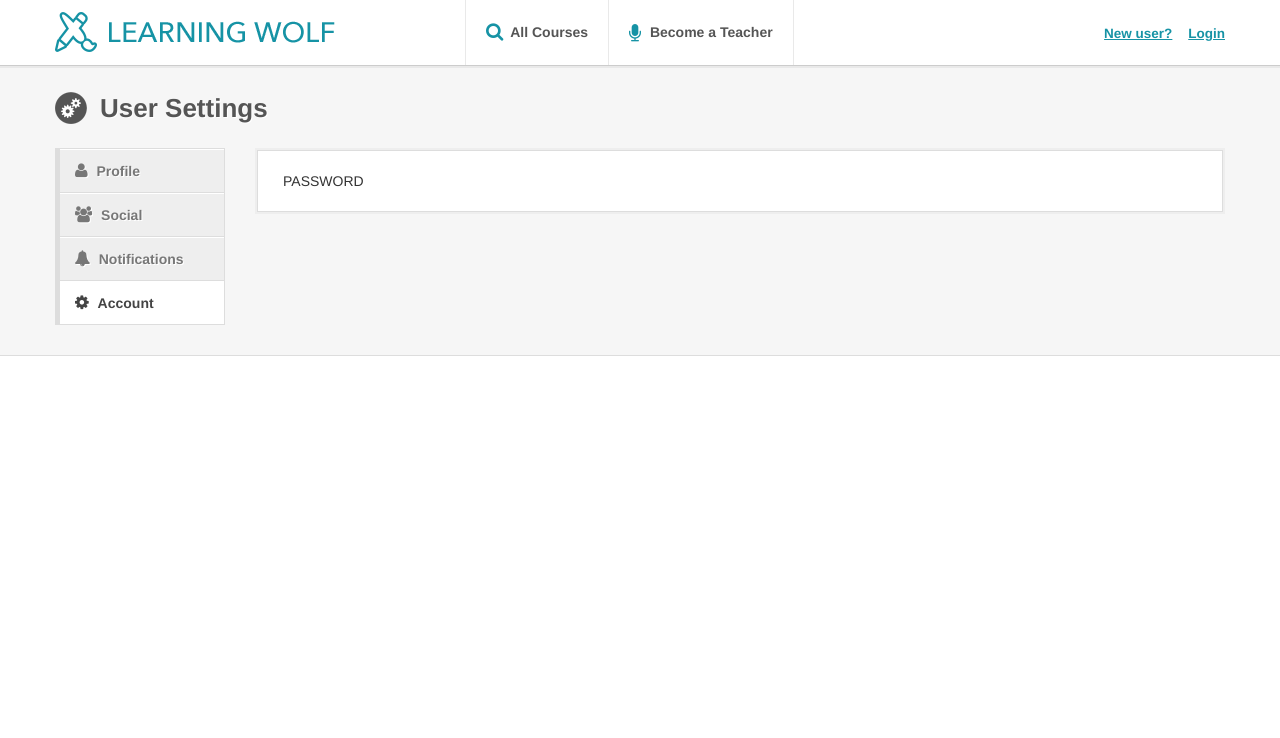
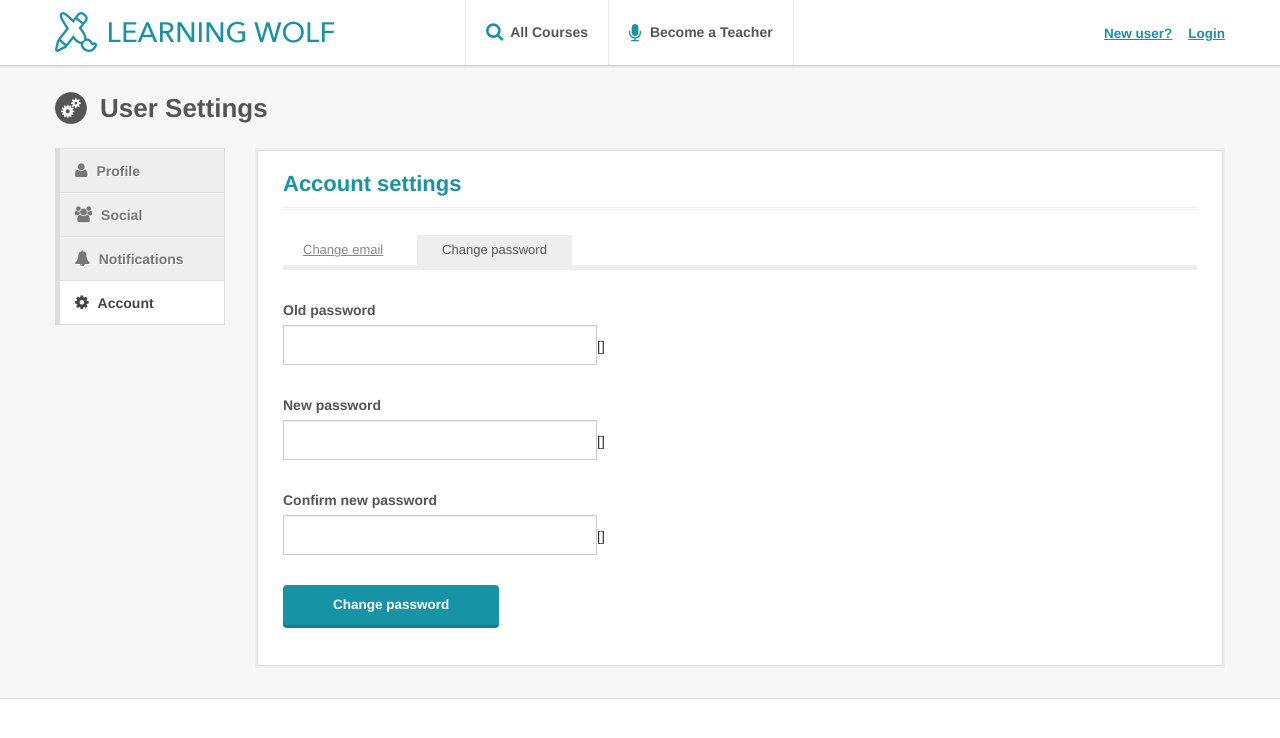
Before and after one commit to panuta/playplearn, a Django app: template templates/user/settings/settings_password.html in a window 1280 px wide. Shown: the top 738 px of the page. Run offline with Django 3.2, Linux system fonts and the light colour scheme; the template is opened without the code that fills it, so the values that code supplies are empty, except form fields; tables that the repository leaves empty hold one stand-in row (values such as "Sample post"); form fields are guessed from the names that the template uses; parts of the project's set-up code (start-up, migrations or seed data) failed here and were passed over; some libraries are stand-ins or nearby versions.

Commit message:
Implementing user settings

```diff
--- a/presentation/urls.py
+++ b/presentation/urls.py
@@ -48,7 +48,8 @@ urlpatterns += patterns(
     url(r'^settings/profile/$', 'edit_my_settings_profile', name='edit_my_settings_profile'),
     url(r'^settings/social/$', 'edit_my_settings_social', name='edit_my_settings_social'),
     url(r'^settings/notifications/$', 'edit_my_settings_notifications', name='edit_my_settings_notifications'),
-    url(r'^settings/account/$', 'edit_my_settings_account', name='edit_my_settings_account'),
+    url(r'^settings/account/$', 'edit_my_settings_account_email', name='edit_my_settings_account_email'),
+    url(r'^settings/account/password/$', 'edit_my_settings_account_password', name='edit_my_settings_account_password'),
 
     url(r'^news_feed/$', 'view_my_news_feed', name='view_my_news_feed'),
 
--- a/static/css/styles.css
+++ b/static/css/styles.css
@@ -481,16 +481,49 @@ body {
   margin: 0;
 }
 .page-backend .backend-container .alert-success {
-  background: url(../images/ui/messages.png) #5abf8e 15px 13px no-repeat;
-  border-left: 10px solid #40a574;
+  background: url(../images/ui/messages.png) #1abc9c 15px 13px no-repeat;
+  border-left: 10px solid #16A085;
 }
 .page-backend .backend-container .alert-warning {
-  background: url(../images/ui/messages.png) #dfbd00 15px -48px no-repeat;
-  border-left: 10px solid #c5a700;
+  background: url(../images/ui/messages.png) #f1c40f 15px -48px no-repeat;
+  border-left: 10px solid #F39C12;
 }
 .page-backend .backend-container .alert-error {
-  background: url(../images/ui/messages.png) #cc3300 18px -108px no-repeat;
-  border-left: 10px solid #992600;
+  background: url(../images/ui/messages.png) #e74c3c 18px -108px no-repeat;
+  border-left: 10px solid #C0392B;
+}
+.page-backend .backend-page-nav {
+  border-bottom: 5px solid #EEE;
+  margin-bottom: 30px;
+}
+.page-backend .backend-page-nav em {
+  background-color: #EEE;
+  color: #555;
+  display: inline-block;
+  font-size: 13px;
+  font-style: normal;
+  margin-right: 10px;
+  padding: 5px 25px;
+  position: relative;
+}
+.page-backend .backend-page-nav a {
+  color: #555;
+  display: inline-block;
+  font-size: 13px;
+  margin-right: 10px;
+  padding: 5px 20px;
+}
+.page-backend .backend-page-nav a:link,
+.page-backend .backend-page-nav a:active,
+.page-backend .backend-page-nav a:visited {
+  color: #888;
+  text-decoration: underline;
+}
+.page-backend .backend-page-nav a:hover {
+  background-color: #1693a5;
+  color: #FFF;
+  text-decoration: underline;
+  text-shadow: none;
 }
 .page-registration #body-header {
   border-bottom: 1px solid #E9E9E9;
--- a/static/css/styles.layout.less
+++ b/static/css/styles.layout.less
@@ -182,18 +182,43 @@ html, body {
         }
 
         .alert-success {
-            background:url(../images/ui/messages.png) #5abf8e 15px 13px no-repeat;
-            border-left: 10px solid #40a574;
+            background:url(../images/ui/messages.png) #1ABC9C 15px 13px no-repeat;
+            border-left: 10px solid #16A085;
         }
 
         .alert-warning {
-            background:url(../images/ui/messages.png) #dfbd00 15px -48px no-repeat;
-            border-left: 10px solid #c5a700;
+            background:url(../images/ui/messages.png) #F1C40F 15px -48px no-repeat;
+            border-left: 10px solid #F39C12;
         }
 
         .alert-error {
-            background:url(../images/ui/messages.png) #CC3300 18px -108px no-repeat;
-            border-left: 10px solid #992600;
+            background:url(../images/ui/messages.png) #E74C3C 18px -108px no-repeat;
+            border-left: 10px solid #C0392B;
+        }
+    }
+
+    .backend-page-nav {
+        border-bottom: 5px solid #EEE;
+        margin-bottom: 30px;
+
+        em {
+            background-color: #EEE;
+            color: #555;
+            display: inline-block;
+            font-size: 13px;
+            font-style: normal;
+            margin-right: 10px;
+            padding: 5px 25px;
+            position: relative;
+        }
+
+        a {
+            .grey_link;
+            color: #555;
+            display: inline-block;
+            font-size: 13px;
+            margin-right: 10px;
+            padding: 5px 20px;
         }
     }
 }
--- a/templates/user/settings/settings_base_nav.html
+++ b/templates/user/settings/settings_base_nav.html
@@ -2,5 +2,5 @@
     <li class="profile{% if tab_name == 'profile' %} active{% endif %}"><a href="{% url 'edit_my_settings_profile' %}"><i class="icon-user icon-large"></i> Profile</a></li>
     <li class="social{% if tab_name == 'social' %} active{% endif %}"><a href="{% url 'edit_my_settings_social' %}"><i class="icon-group icon-large"></i> Social</a></li>
     <li class="notifications{% if tab_name == 'notifications' %} active{% endif %}"><a href="{% url 'edit_my_settings_notifications' %}"><i class="icon-bell-alt icon-large"></i> Notifications</a></li>
-    <li class="account last{% if tab_name == 'account' %} active{% endif %}"><a href="{% url 'edit_my_settings_account' %}"><i class="icon-cog icon-large"></i> Account</a></li>
+    <li class="account last{% if tab_name == 'account' %} active{% endif %}"><a href="{% url 'edit_my_settings_account_email' %}"><i class="icon-cog icon-large"></i> Account</a></li>
 </ul>
--- a/templates/user/settings/settings_password.html
+++ b/templates/user/settings/settings_password.html
@@ -3,5 +3,37 @@
 {% block settings_nav %}{% include 'user/settings/settings_base_nav.html' with tab_name='account' %}{% endblock %}
 
 {% block settings_content %}
-    PASSWORD
+<h2 class="head2">Account settings</h2>
+
+<div class="backend-page-nav">
+    <a href="{% url 'edit_my_settings_account_email' %}">Change email</a>
+    <em>Change password</em>
+</div>
+
+<form method="post" action="." class="style-form">
+    <div class="control-group name-control">
+        <label class="control-label" for="id_old_password">Old password</label>
+        <div class="controls">
+            {{ form.old_password }}{{ form.old_password.errors }}
+        </div>
+    </div>
+
+    <div class="control-group name-control">
+        <label class="control-label" for="id_new_password1">New password</label>
+        <div class="controls">
+            {{ form.new_password1 }}{{ form.new_password1.errors }}
+        </div>
+    </div>
+
+    <div class="control-group name-control">
+        <label class="control-label" for="id_new_password2">Confirm new password</label>
+        <div class="controls">
+            {{ form.new_password2 }}{{ form.new_password2.errors }}
+        </div>
+    </div>
+
+    <div class="form-actions">
+        <button type="submit" class="style-primary-button">Change password</button>
+    </div>
+</form>
 {% endblock %}
```
Also changed, not shown: presentation/views/user_views.py (+14 -14 lines), templates/user/settings/settings_account.html (+20 -1 lines), templates/user/settings/settings_notifications.html (+6 -1 lines), templates/user/settings/settings_social.html (+9 -1 lines).
